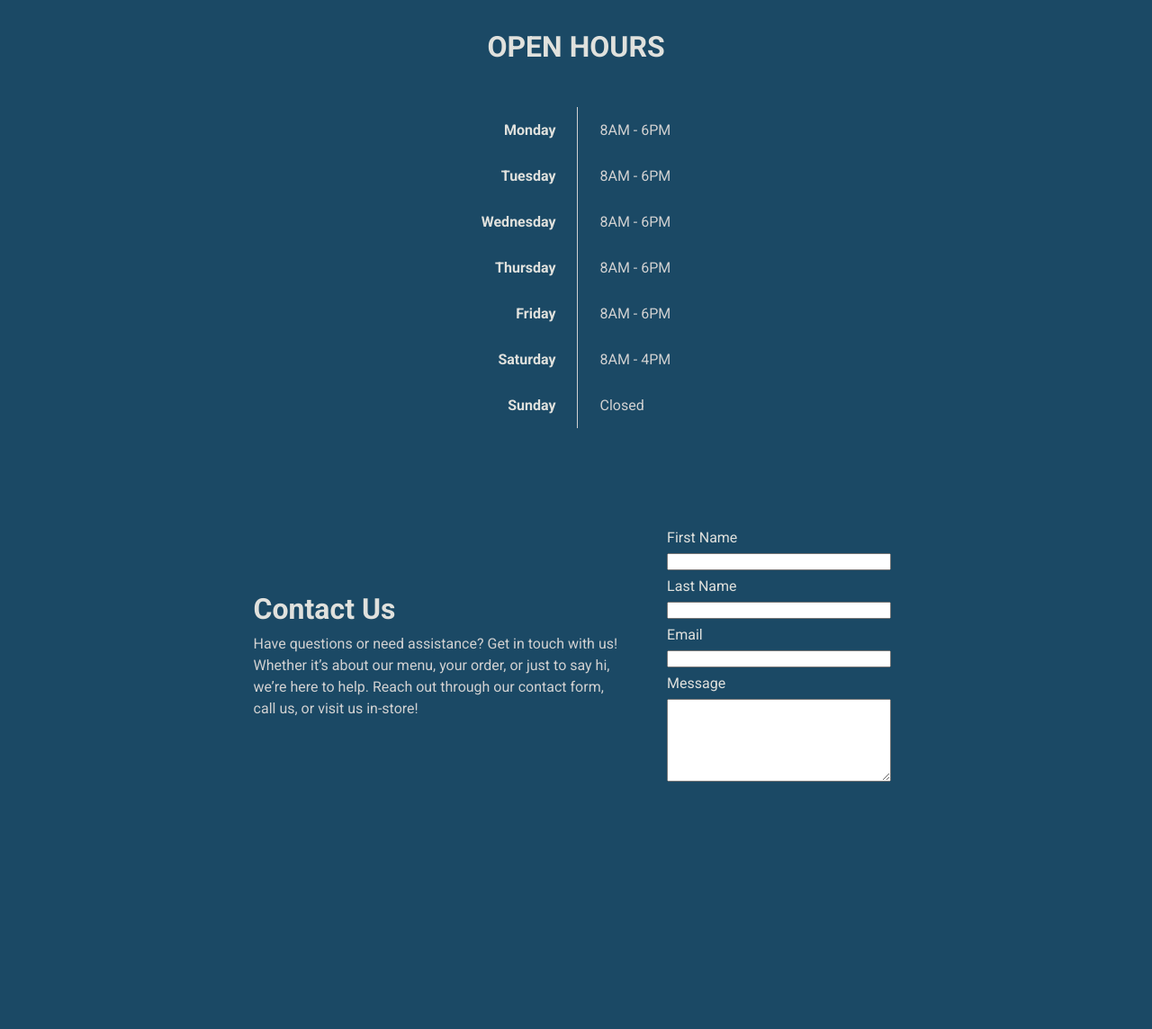
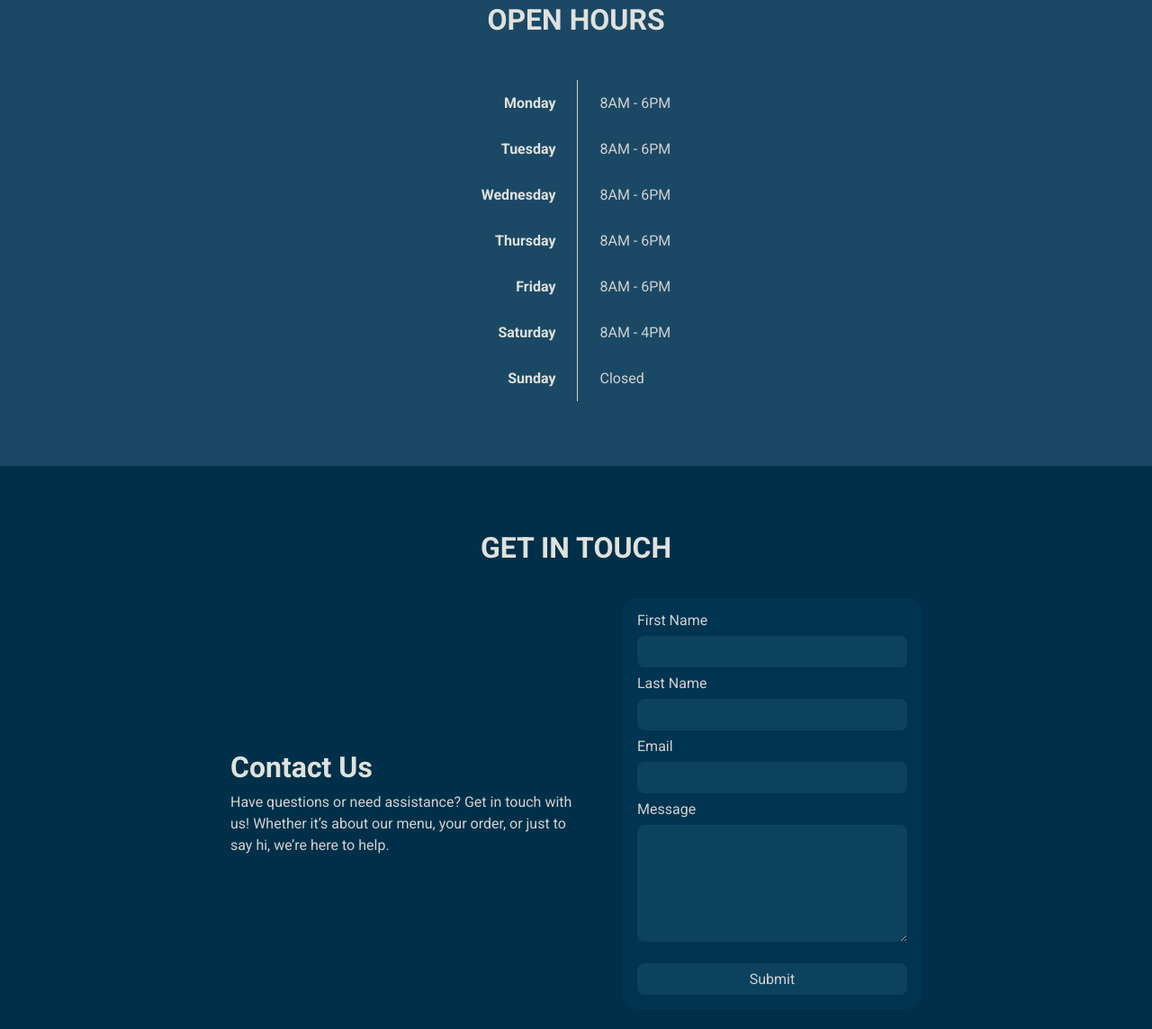
Before and after one commit to NotRelix/burger-max, a website built with webpack: page src/template.html in a window 1280 px wide. Shown: the part 592-1736 px from the top of the page at 90% size. Before the commit the page ends 1469 px from the top, so only its background shows below. Built offline with nearby package versions, Linux system fonts and the light colour scheme.

Commit message:
style: improve contact us section on home

```diff
--- a/src/style.css
+++ b/src/style.css
@@ -6,6 +6,7 @@
   --light-text: #e0e1dd;
   --lighter-text: #d1d1d1;
   --cta-btn: #e64e5b;
+  --hr-color: #c9c9c985;
 }
 
 * {
@@ -48,6 +49,11 @@ button {
   border-style: none;
 }
 
+hr {
+  width: 75%;
+  border-color: var(--hr-color);
+}
+
 .home-btn {
   background-color: #e64e5b;
 }
@@ -65,8 +71,6 @@ button {
   flex-direction: column;
   align-items: center;
   margin: auto;
-  max-width: 70%;
-  gap: 104px;
 }
 
 /* Top Section */
@@ -76,6 +80,7 @@ button {
   align-items: center;
   padding: 72px 36px;
   gap: 36px;
+  max-width: 70%;
 }
 
 .hero-banner {
@@ -108,6 +113,9 @@ button {
 /* Middle Section */
 .body-content {
   color: var(--light-text);
+  background-color: var(--background);
+  width: 100%;
+  padding: 72px 0;
   display: flex;
   flex-direction: column;
   align-items: center;
@@ -135,8 +143,17 @@ td {
 /* Bottom Section */
 .bottom-content {
   display: flex;
+  flex-direction: column;
+  align-items: center;
   gap: 36px;
-  width: 80%;
+  background-color: var(--nav-background);
+  color: var(--light-text);
+  padding: 72px 20vw;
+}
+
+.contact-container {
+  display: flex;
+  gap: 36px;
 }
 
 .contact-content {
@@ -144,7 +161,7 @@ td {
   flex-direction: column;
   justify-content: center;
   gap: 8px;
-  flex: 5;
+  flex: 4;
 }
 
 .contact-content > h1 {
@@ -156,7 +173,9 @@ td {
 }
 
 .form-container {
-  padding: 8px;
+  background-color: #003450;
+  padding: 16px;
+  border-radius: 16px;
   flex: 3;
 }
 
@@ -164,5 +183,29 @@ form {
   display: flex;
   flex-direction: column;
   gap: 8px;
-  color: var(--light-text);
+  color: var(--lighter-text);
 }
+
+form > button {
+  margin-top: 16px;
+  font-size: 16px;
+  padding: 8px;
+  background-color: #0d425f;
+  color: var(--lighter-text);
+}
+
+input,
+textarea {
+  font-size: 16px;
+  padding: 8px;
+  border-radius: 8px;
+  border-style: none;
+  background-color: #0d425f;
+  color: var(--lighter-text);
+}
+
+textarea {
+  resize: vertical;
+  min-height: 48px;
+  max-height: 130px;
+}
--- a/src/template.html
+++ b/src/template.html
@@ -28,6 +28,7 @@
       </div>
       <img class="hero-banner" src="../public/burger-max.png" alt="burger max building outside">
     </div>
+    <hr>
     <div class="body-content">
       <h1>OPEN HOURS</h1>
       <table>
@@ -62,10 +63,12 @@
       </table>
     </div>
     <div class="bottom-content">
+      <h1>GET IN TOUCH</h1>
+      <div class="contact-container">
         <div class="contact-content">
           <h1>Contact Us</h1>
           <p>Have questions or need assistance? Get in touch with us! Whether it’s about our menu, your order, or just to
-          say hi, we’re here to help. Reach out through our contact form, call us, or visit us in-store!</p>
+            say hi, we’re here to help.</p>
         </div>
         <div class="form-container">
           <form action="#">
@@ -77,7 +80,9 @@
             <input type="email" id="email">
             <label for="message">Message</label>
             <textarea name="message" id="message" rows="6"></textarea>
+            <button type="submit">Submit</button>
           </form>
+        </div>
       </div>
     </div>
   </div>
```
Lines whose indentation alone changed are shown as unchanged.
